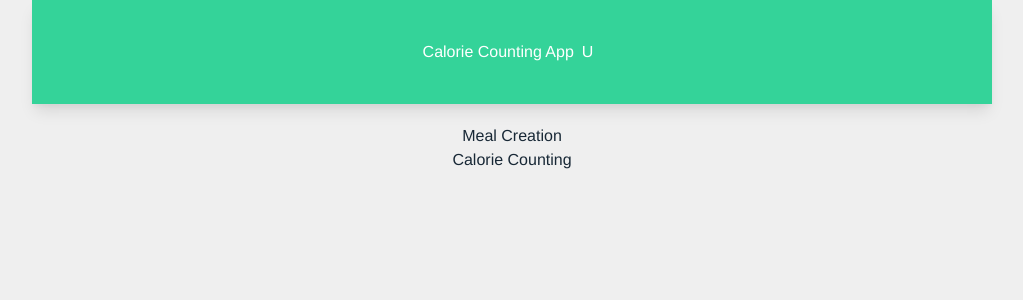
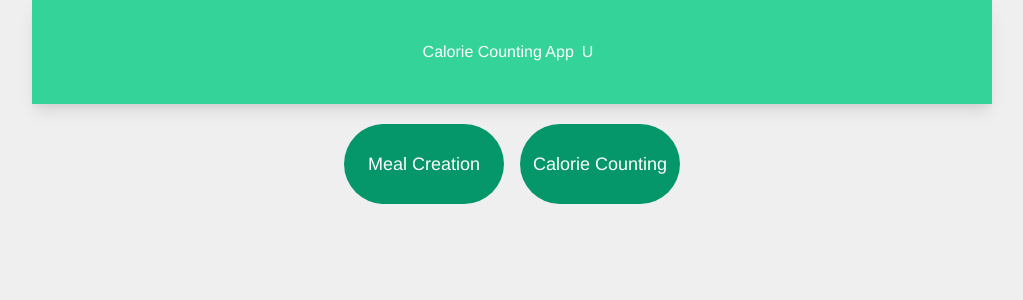
Before and after one commit to HRusby/CalorieCountingApp, a Vue app in the folder calorie-counting/: page / in a window 1280 px wide. Both pictures are taken after a click on the link "harry". Shown: the top 300 px of the page, without its empty margins (128-1151 px from the left). Built offline with nearby package versions, Linux system fonts and the light colour scheme.

Commit message:
Adding simple styling to mode selection

```diff
--- a/calorie-counting/src/components/ModeSelection.vue
+++ b/calorie-counting/src/components/ModeSelection.vue
@@ -1,8 +1,20 @@
 <template>
-  <div>
-    <div v-if="selectedMode === ''">
-      <p @click="setMode('mealCreation')">Meal Creation</p>
-      <p @click="setMode('calorieCounting')">Calorie Counting</p>
+  <div class="container">
+    <div class="flex justify-center space-x-4" v-if="selectedMode === ''">
+      <a
+        href="#"
+        class="rounded-full h-20 w-40 flex items-center justify-center bg-green-600 text-lg text-white"
+        @click="setMode('mealCreation')"
+      >
+        Meal Creation
+      </a>
+      <a
+        href="#"
+        class="rounded-full h-20 w-40 flex items-center justify-center bg-green-600 text-lg text-white"
+        @click="setMode('calorieCounting')"
+      >
+        Calorie Counting
+      </a>
     </div>
     <div v-else>
       <meal-creation v-if="selectedMode === 'mealCreation'"></meal-creation>
```
